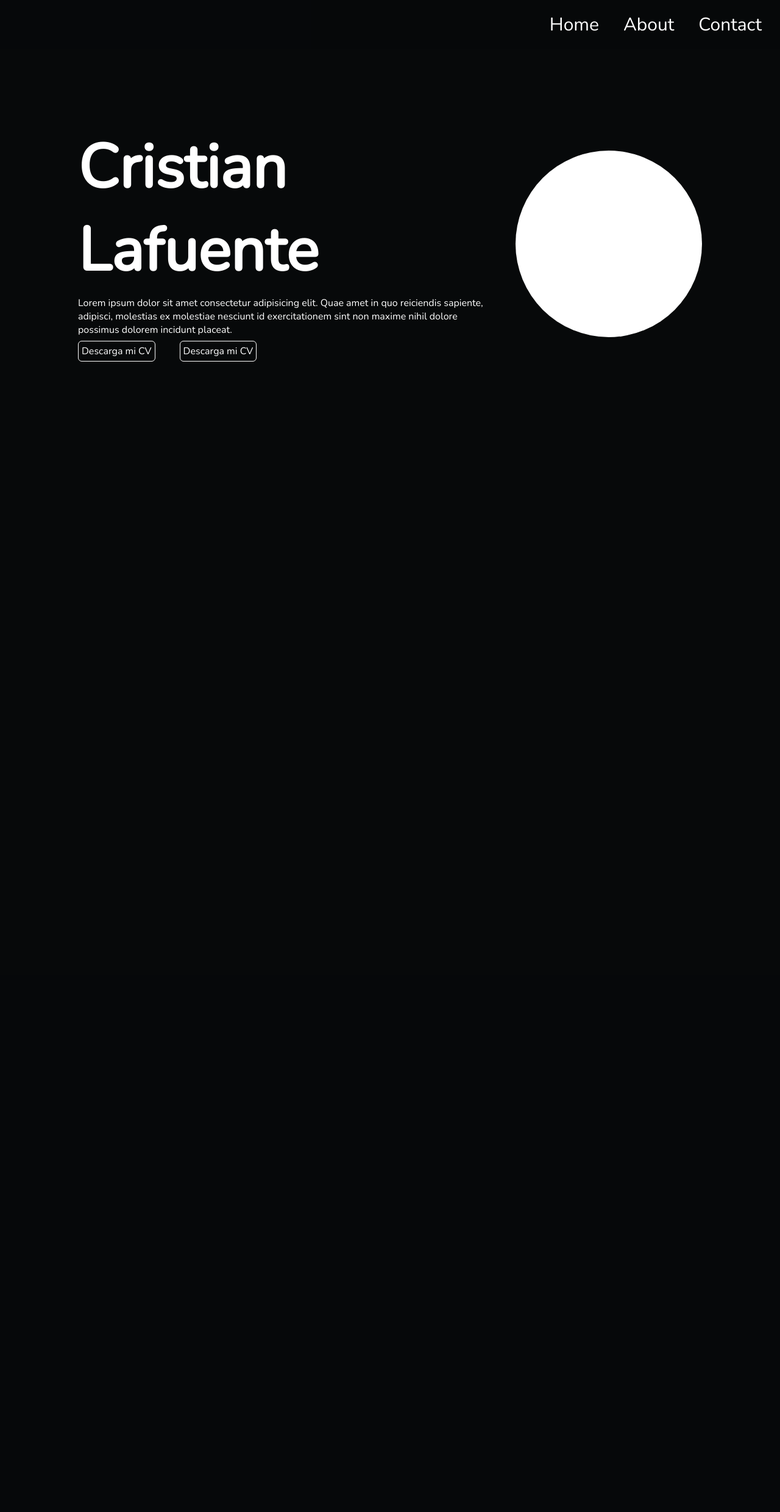
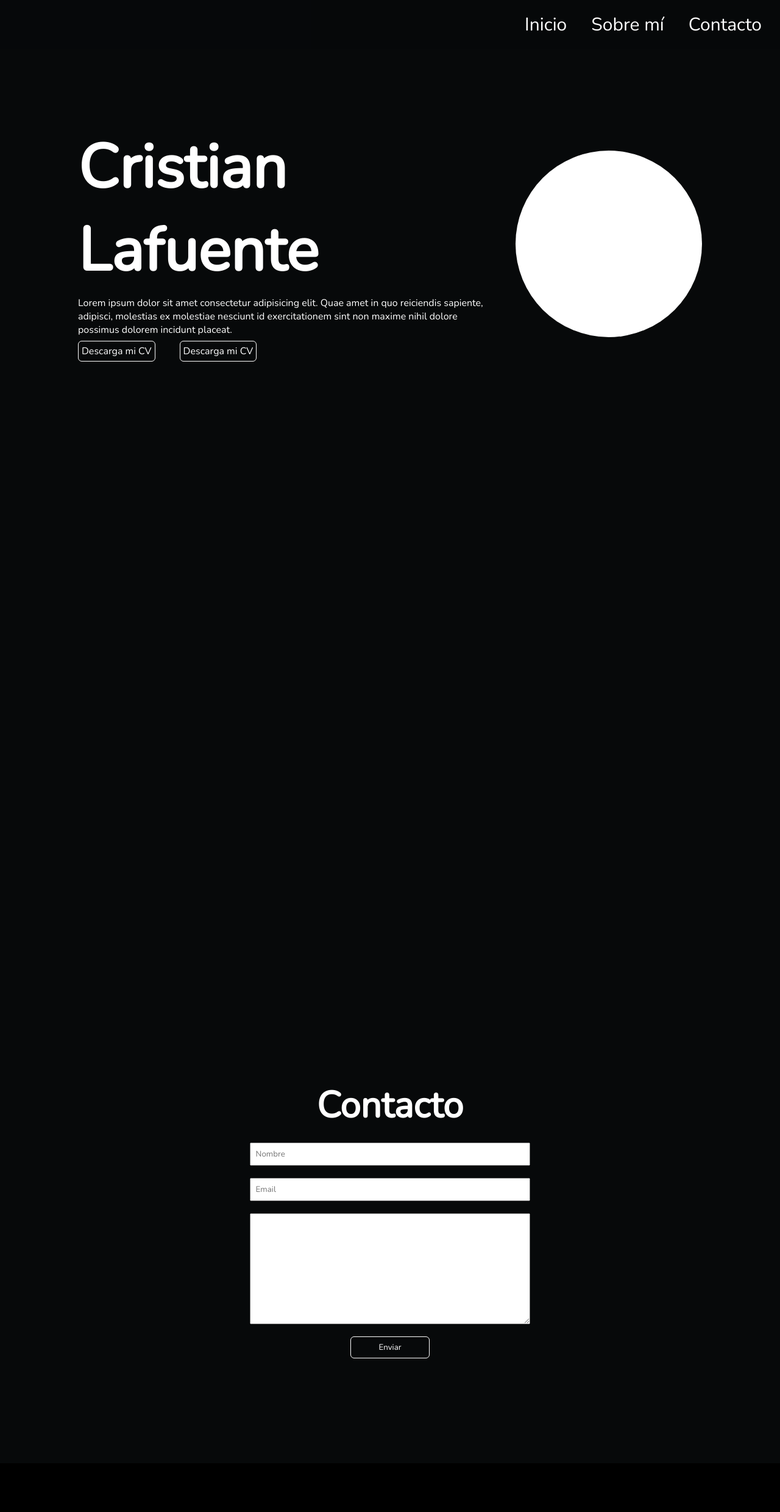
Before and after one commit to cristianlmdev/Web-Portfolio, a PHP site: the page made by public/index.php in a window 1280 px wide. Shown: the whole page at 61% size. Before the commit the page ends 593 px from the top, so only its background shows below. Run offline with PHP 8.4, Linux system fonts and the light colour scheme.

Commit message:
script to make smooth

```diff
--- a/public/css/style.css
+++ b/public/css/style.css
@@ -11,7 +11,6 @@
     height: 10vh;
     background-color: #07090a8a;
     position: fixed;
-
 }
 
 #menu-header{
@@ -99,3 +98,61 @@ div.buttons a:hover{
     height: 100vh;
     background-color: #07090a;
 }
+
+.row3{
+    width: 100%;
+    height: 100vh;
+    background-color: #07090a;
+    display: flex;
+    align-items: center;
+    justify-content: center;
+}
+
+div.box-form{
+    width: 80%;
+    height: 80%;
+    display: flex;
+    flex-direction: column;
+    align-items: center;
+    justify-content: center;
+}
+
+div.box-form h1.contact{
+    color: white;
+    margin-bottom: 20px;
+    font-size: 60px;
+}
+
+div.box-form form{
+    display: flex;
+    flex-direction: column;
+    gap: 20px;
+    width: 45%;
+}
+
+div.box-form form > input{
+    padding: 8px;
+}
+
+div.box-form form > input[type="submit"]{
+    background-color: transparent;
+    border: 1px solid white;
+    color: white;
+    border-radius: 6px;
+    cursor: pointer;
+    width: 130px;
+    display: block;
+    margin: 0 auto;
+}
+
+div.box-form form > input[type="submit"]:hover{
+    background-color: #ff9900;
+    cursor: pointer;
+
+}
+
+#footer{
+    width: 100%;
+    height: 10vh;
+    background-color: #000000;
+}
--- /dev/null
+++ b/public/js/script.js
@@ -0,0 +1,15 @@
+(() => {
+    document.addEventListener("DOMContentLoaded", (event) => {
+
+        window.scroll_to_element = function(element_class) {
+            let element = document.querySelector(element_class);
+
+            console.log(element_class)
+
+            if (element) {
+                element.scrollIntoView({ behavior: 'smooth' });
+            }
+        };
+
+    });
+})();
--- a/src/Views/home.php
+++ b/src/Views/home.php
@@ -4,19 +4,20 @@
     <meta charset="UTF-8">
     <meta name="viewport" content="width=device-width, initial-scale=1.0">
     <link rel="stylesheet" type="text/css" href="/css/style.css">
+    <script src="/js/script.js"></script>
     <title>Home</title>
 </head>
 <body>
     <main>
         <article id="menu">
             <div id="menu-header">
-                <span><a href="">Home</a></span>
-                <span><a href="">About</a></span>
-                <span><a href="">Contact</a></span>
+                <span><a href="#" onclick="scroll_to_element('#row1')">Inicio</a></span>
+                <span><a href="#" onclick="scroll_to_element('#row2')">Sobre mí</a></span>
+                <span><a href="#" onclick="scroll_to_element('#row3')">Contacto</a></span>
             </div>
         </article>
         <article>
-            <div class="row1">
+            <div class="row1" id="row1">
                 <div class="box">
                     <div class="description">
                         <h1 class="title">Cristian Lafuente</h1>
@@ -29,13 +30,24 @@
                     <div class="image"></div>
                 </div>
             </div>
-            <div class="row2">
+            <div class="row2" id="row2">
 
+            </div>
+            <div class="row3" id="row3">
+                <div class="box-form">
+                    <h1 class="contact">Contacto</h1>
+                    <form action="" method="post">
+                        <input type="text" name="" id="" placeholder="Nombre">
+                        <input type="email" name="" id="" placeholder="Email">
+                        <textarea name="" id="" cols="30" rows="10"></textarea>
+                        <input type="submit" value="Enviar">
+                    </form>
+                </div>
             </div>
         </article>
         <article id="footer">
             <div>
-
+                <p>FOOTER</p>
             </div>
         </article>
     </main>
```
